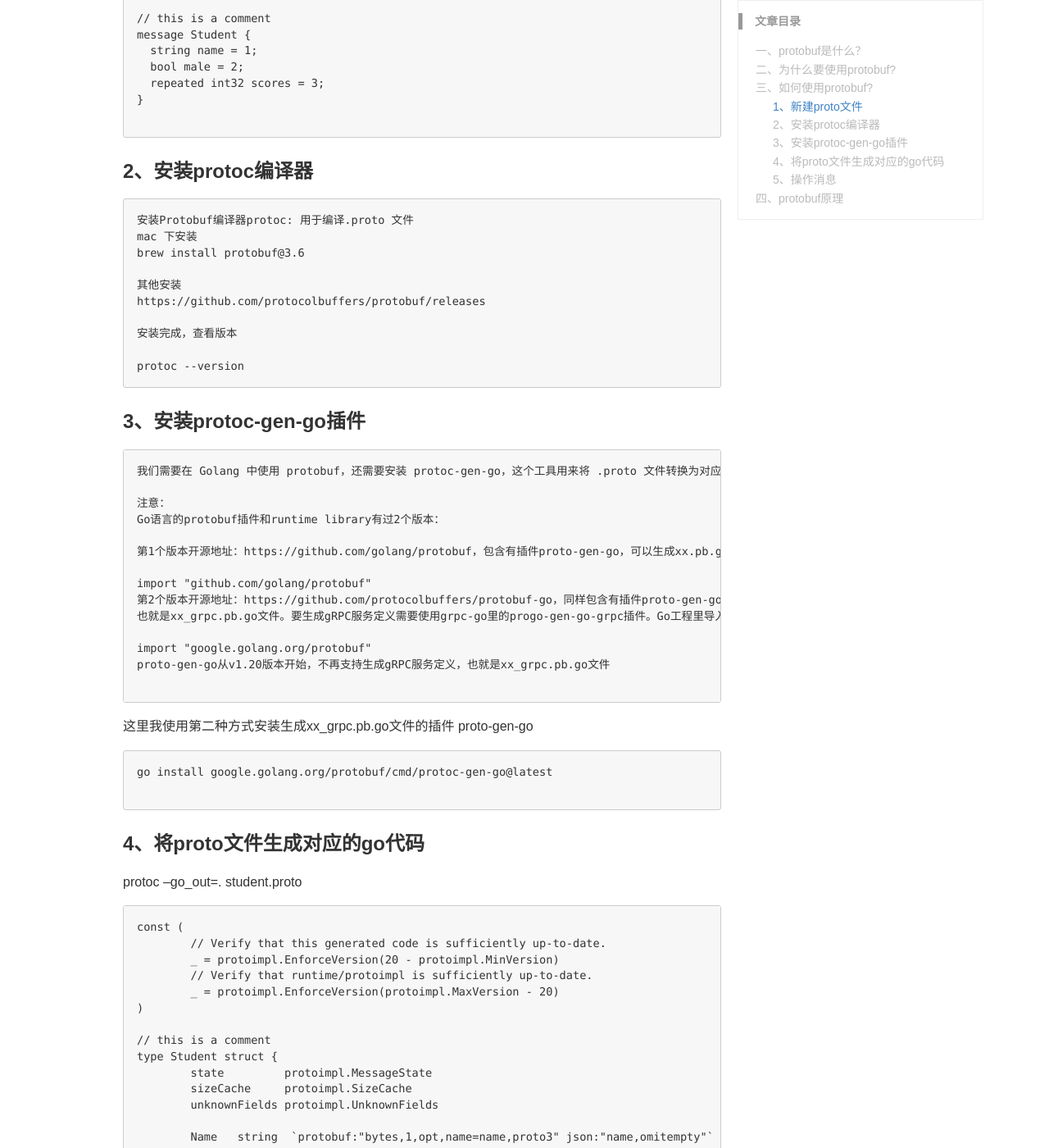
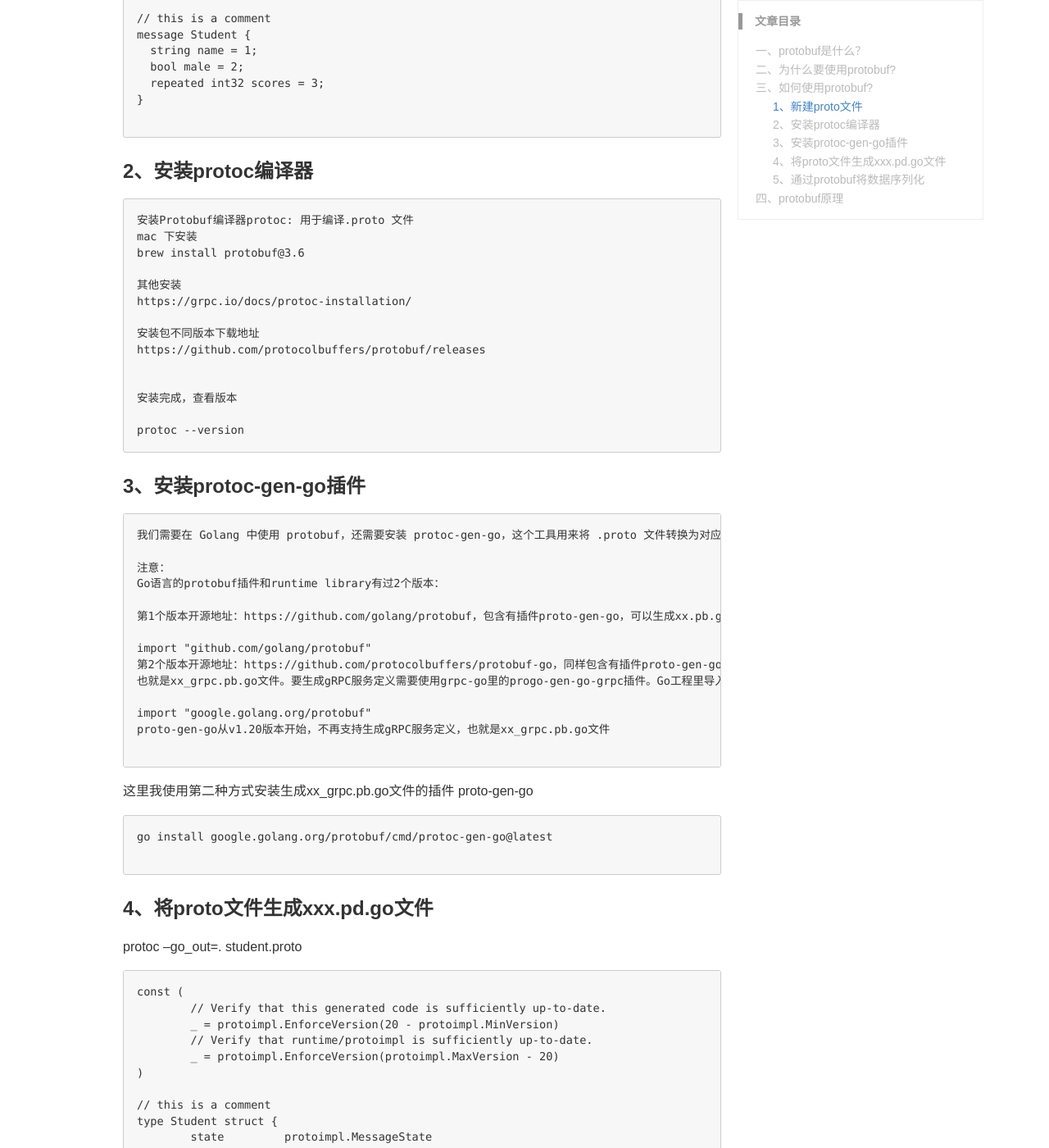
Before and after one commit to echo-music/echo-music.github.io, a Jekyll site: the page built from _posts/2023-04-01- protobuf入门教程.md, in a window 1280 px wide and 1400 px high, scrolled down 2183 px. Shown: the whole window at 82% size. Built offline with Jekyll 4.4.1, drawn with Linux system fonts in a browser that asks for light colours; comment, search, counter and statistics services are not loaded; some of the changed text lies outside the part shown.

Commit message:
proto buf

````diff
--- a/_posts/2023-04-01- protobuf入门教程.md
+++ b/_posts/2023-04-01- protobuf入门教程.md
@@ -107,7 +107,11 @@ mac 下安装
 brew install protobuf@3.6
 
 其他安装
+https://grpc.io/docs/protoc-installation/
+
+安装包不同版本下载地址
 https://github.com/protocolbuffers/protobuf/releases
+
 
 安装完成，查看版本
 
@@ -138,7 +142,7 @@ go install google.golang.org/protobuf/cmd/protoc-gen-go@latest
 
 ```
 
-### 4、将proto文件生成对应的go代码
+### 4、将proto文件生成xxx.pd.go文件
 protoc --go_out=. student.proto
 ```
 const (
@@ -162,7 +166,7 @@ type Student struct {
 ```
 
 
-### 5、操作消息
+### 5、通过protobuf将数据序列化
 ```
 package main
 
````
